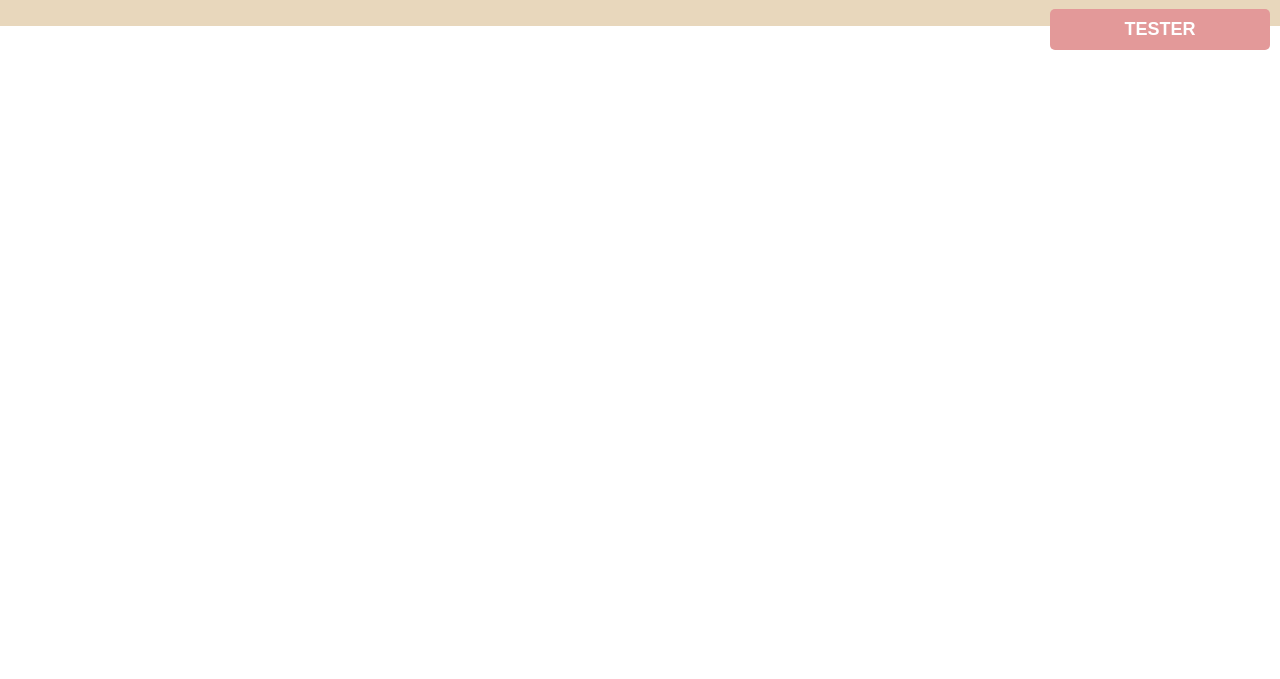
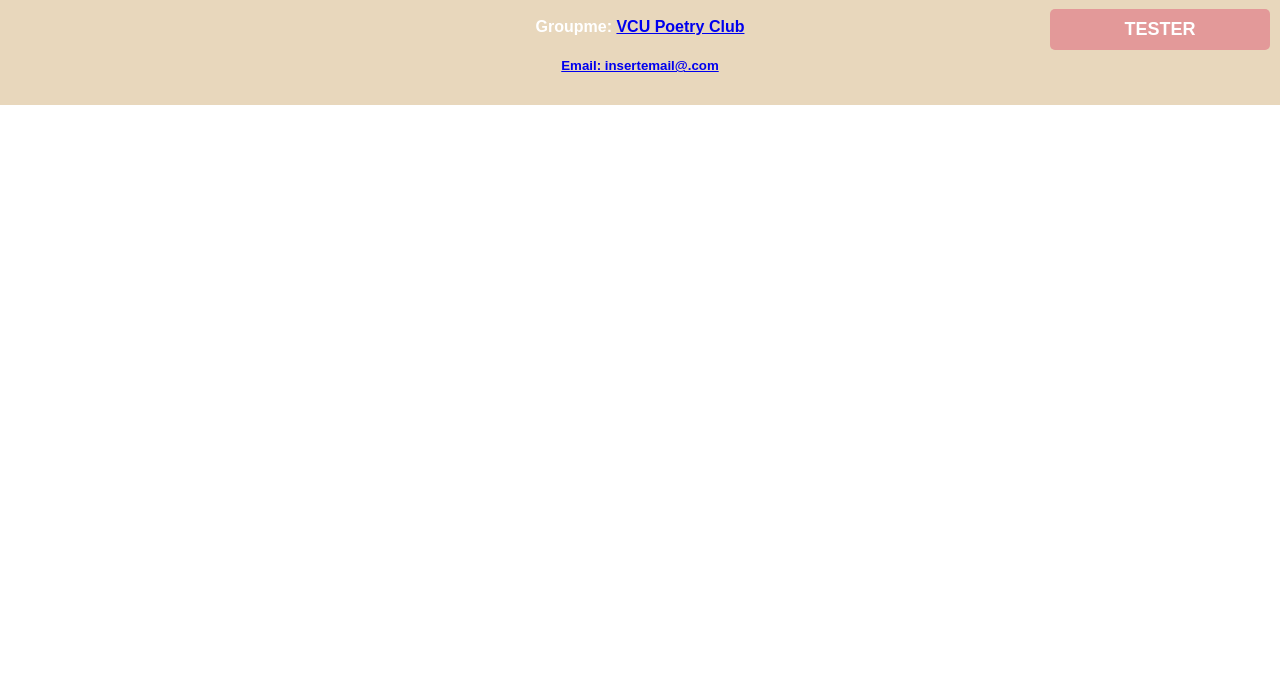
Before and after one commit to aatirs7/VCUPoetryWebsite, a plain HTML site: page ContactPage.html in a window 1280 px wide. Shown: the part 121-800 px from the top of the page. Drawn offline with Linux system fonts and the light colour scheme.

Commit message:
added groupme and email

```diff
--- a/ContactPage.html
+++ b/ContactPage.html
@@ -115,6 +115,8 @@
 
 		<h2>Conact Info</h2>
 		<h3>Instagram: <a href="https://www.instagram.com/poetryclubvcu/" target="_blank">poetryclubvcu</a></h3>
+		<h4>Groupme: <a href = "https://groupme.com/join_group/66838025/QCVxJ6q7" target="_blank">VCU Poetry Club</h4>
+		<h5>Email: insertemail@.com</h5>
 
 
 	</header>
```
